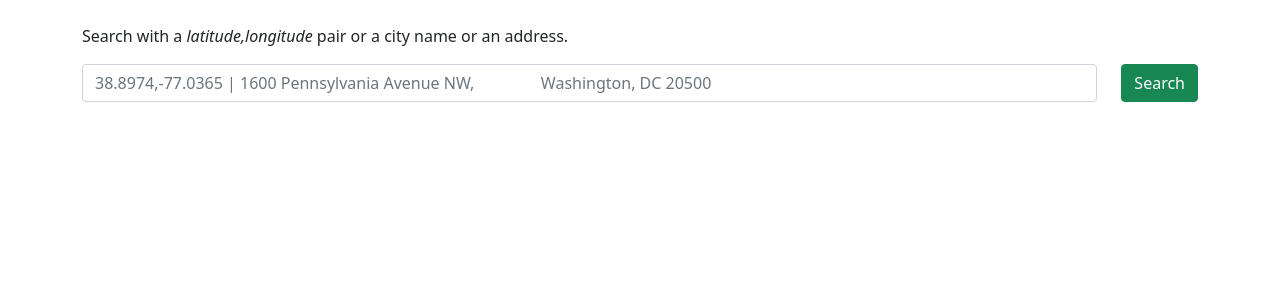
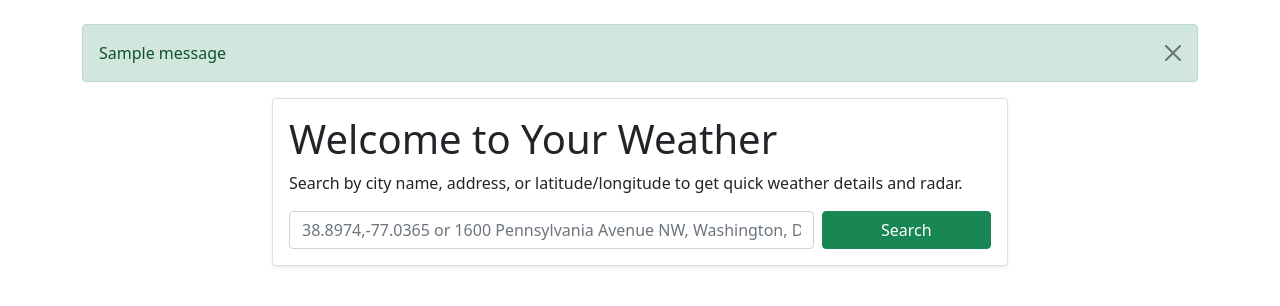
Before and after one commit to keante032/SB-Capstone1, a Flask app: page / in a window 1280 px wide. Shown: the part 56-362 px from the top of the page. Run offline with Flask 3, Linux system fonts and the light colour scheme; tables that the repository leaves empty hold one stand-in row (values such as "Sample post"); one stand-in notice (Sample message) is shown.

Commit message:
try copilot improvements

```diff
--- a/app.py
+++ b/app.py
@@ -189,40 +189,46 @@ def location_page(loc_id):
         )
         data = resp.json()
 
-        for day in data["days"]:
-            date = dt.strptime(day["datetime"], "%Y-%m-%d")
-            day["datetime"] = date.strftime("%b %d, %Y - %A")
+        # Add readable dates
+        for day in data.get("days", []):
+            try:
+                date = dt.strptime(day["datetime"], "%Y-%m-%d")
+                day["datetime"] = date.strftime("%b %d, %Y - %A")
+            except Exception:
+                pass
 
-        if this_loc.address:
-            loc_name = this_loc.address
-        else:
-            loc_name = f"{this_loc.lat}, {this_loc.long}"
+        current = data.get("currentConditions") or {}
+
+        loc_name = (
+            this_loc.address if this_loc.address else f"{this_loc.lat}, {this_loc.long}"
+        )
 
         return render_template(
             "location.html",
             data=data,
+            current=current,
             loc=this_loc,
             loc_name=loc_name,
             loc_form=loc_form,
         )
 
 
-@app.route("/update-fav-<int:loc_id>")
+@app.route("/update-fav/<int:loc_id>", methods=["POST"])
 def update_fav(loc_id):
     """Add or remove this location from user's favorites."""
 
     if not g.user:
-        flash("Must be logged in to use Favorites feature.")
+        flash("Must be logged in to use Favorites feature.", "danger")
         return redirect(f"/locs/{loc_id}")
 
     this_loc = Location.query.get_or_404(loc_id)
 
     if this_loc in g.user.favorites:
         g.user.favorites.remove(this_loc)
-        flash("Removed from favorites.")
+        flash("Removed from favorites.", "info")
     else:
         g.user.favorites.append(this_loc)
-        flash("Added to favorites.")
+        flash("Added to favorites.", "success")
 
     db.session.commit()
 
--- a/templates/base.html
+++ b/templates/base.html
@@ -1,47 +1,47 @@
-<!DOCTYPE html>
+<!doctype html>
 <html lang="en">
-
 	<head>
-    <meta charset="UTF-8">
-    <meta name="viewport" content="width=device-width, initial-scale=1.0">
-    <meta http-equiv="X-UA-Compatible" content="ie=edge">
-    <link href="https://cdn.jsdelivr.net/npm/bootstrap@5.0.2/dist/css/bootstrap.min.css" rel="stylesheet"
-        integrity="sha384-EVSTQN3/azprG1Anm3QDgpJLIm9Nao0Yz1ztcQTwFspd3yD65VohhpuuCOmLASjC" crossorigin="anonymous">
+		<meta charset="UTF-8" />
+		<meta name="viewport" content="width=device-width, initial-scale=1.0" />
+		<meta http-equiv="X-UA-Compatible" content="ie=edge" />
+		<link href="https://cdn.jsdelivr.net/npm/bootstrap@5.0.2/dist/css/bootstrap.min.css" rel="stylesheet" integrity="sha384-EVSTQN3/azprG1Anm3QDgpJLIm9Nao0Yz1ztcQTwFspd3yD65VohhpuuCOmLASjC" crossorigin="anonymous" />
 		<title>Your Weather: {% block title %}{% endblock %}</title>
 	</head>
 
 	<body>
-
 		<nav class="navbar navbar-expand-md navbar-dark bg-dark mb-4">
 			<div class="container-md">
 				<a class="navbar-brand" href="/">Your Weather</a>
 				{% if not at_root %}
 				<form class="d-flex" id="loc-search-form" method="POST">
 					{{ loc_form.hidden_tag() }}
-                <div class="input-group">
-                    {{ loc_form.location(class_="form-control", placeholder="Location") }}
-                    {{ loc_form.search(class_="btn btn-success") }}
-                </div>
+					<div class="input-group">{{ loc_form.location(class_="form-control", placeholder="Location") }} {{ loc_form.search(class_="btn btn-success") }}</div>
 				</form>
 				{% endif %}
 				<ul class="navbar-nav me-2 mb-2 mb-md-0">
-                {% if not g.user %}
+					{% if g.user %}
+					<li class="nav-item"><a class="nav-link" href="/favorites">Favorites</a></li>
+					<li class="nav-item navbar-text">{{ g.user.email }}</li>
+					<li class="nav-item"><a class="nav-link" href="/logout">Logout</a></li>
+					{% else %}
 					<li class="nav-item"><a class="nav-link" href="/register">Register</a></li>
 					<li class="nav-item"><a class="nav-link" href="/login">Login</a></li>
-                {% else %}
-                <li class="nav-item navbar-text">{{ g.user.email }}</li>
-                <li class="nav-item"><a class="nav-link" href="/logout">Logout</a></li>
 					{% endif %}
 				</ul>
 			</div>
 		</nav>
 
-
 		<div class="container">
-        {% block content %}
-        {% endblock %}
+			{% with messages = get_flashed_messages(with_categories=true) %} {% if messages %}
+			<div class="mt-2">
+				{% for category, message in messages %}
+				<div class="alert alert-{{ 'danger' if category == 'danger' else 'success' if category == 'success' else 'info' }} alert-dismissible fade show" role="alert">
+					{{ message }}
+					<button type="button" class="btn-close" data-bs-dismiss="alert" aria-label="Close"></button>
 				</div>
-
+				{% endfor %}
+			</div>
+			{% endif %} {% endwith %} {% block content %} {% endblock %}
+		</div>
 	</body>
-
 </html>
--- a/templates/index.html
+++ b/templates/index.html
@@ -1,52 +1,41 @@
-{% extends 'base.html' %}
-
-{% block title %}Homepage{% endblock %}
-
-{% block content %}
-
-
-
-<div class="row">
-    <div class="col">
-        <div class="row">
-            <div class="col">
-                <p>Search with a <i>latitude,longitude</i> pair or a city name or an address.</p>
+{% extends 'base.html' %} {% block title %}Homepage{% endblock %} {% block content %}
+<div class="row justify-content-center">
+	<div class="col-lg-8">
+		<div class="card shadow-sm mb-4">
+			<div class="card-body">
+				<h1 class="card-title">Welcome to Your Weather</h1>
+				<p class="card-text">Search by city name, address, or latitude/longitude to get quick weather details and radar.</p>
+				<form class="row g-2" method="POST">
+					{{ loc_form.hidden_tag() }}
+					<div class="col-9">
+						{{ loc_form.location(class_="form-control", placeholder="38.8974,-77.0365 or 1600 Pennsylvania Avenue NW, Washington, DC") }} {% for error in loc_form.location.errors %}
+						<small class="form-text text-danger">{{ error }}</small>
+						{% endfor %}
+					</div>
+					<div class="col">{{ loc_form.search(class_="btn btn-success w-100") }}</div>
+				</form>
 			</div>
 		</div>
-        <form class="row" method="POST">
-            {{ loc_form.hidden_tag() }}
+	</div>
+</div>
 
-            <div class="form-group col">
-                {{ loc_form.location(class_="form-control", placeholder="38.8974,-77.0365 | 1600 Pennsylvania Avenue NW,
-                Washington, DC 20500") }}
-
-                {% for error in loc_form.location.errors %}
-                <small class="form-text text-danger">
-                    {{ error }}
-                </small>
-                {% endfor %}
-            </div>
-            <div class="col-auto">
-                {{ loc_form.search(class_="btn btn-success") }}
-            </div>
-        </form>
-    </div>
 {% if g.user %}
-    <div class="col-1"></div>
-    <div class="col-3">
-        <h3>Your Favorites</h3>
+<div class="row">
+	<div class="col-lg-4">
+		<div class="card border-info mb-4">
+			<div class="card-body">
+				<h5 class="card-title">Your Favorites</h5>
 				{% if g.user.favorites|length > 0 %}
 				<div class="list-group list-group-flush">
 					{% for fav in g.user.favorites %}
-            {% if fav.address %}
-            <a href="/locs/{{ fav.id }}" class="list-group-item">{{ fav.address }}</a>
-            {% else %}
-            <a href="/locs/{{ fav.id }}" class="list-group-item">{{ fav.lat }}, {{ fav.long }}</a>
-            {% endif %}
+					<a href="/locs/{{ fav.id }}" class="list-group-item list-group-item-action py-1"> {% if fav.address %}{{ fav.address }}{% else %}{{ fav.lat }}, {{ fav.long }}{% endif %} </a>
 					{% endfor %}
 				</div>
+				{% else %}
+				<p class="mb-0">No favorites yet. Add one from a location page.</p>
 				{% endif %}
 			</div>
-    {% endif %}
 		</div>
-{% endblock %}
+	</div>
+</div>
+{% endif %} {% endblock %}
```
Also changed, not shown: templates/favorites.html (added, +17 -0 lines), templates/location.html (+75 -52 lines), tests/views_tests.py (+24 -5 lines). Lines whose indentation alone changed are shown as unchanged.
